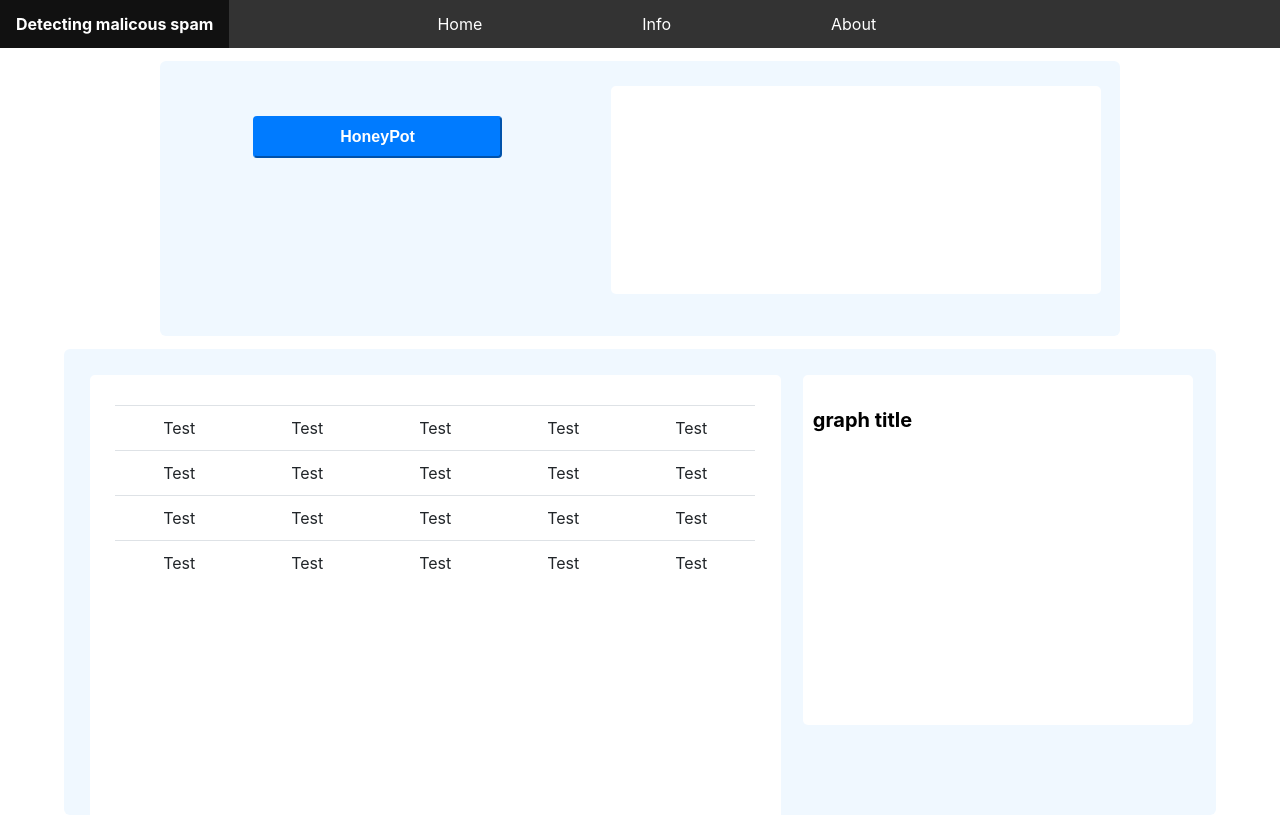
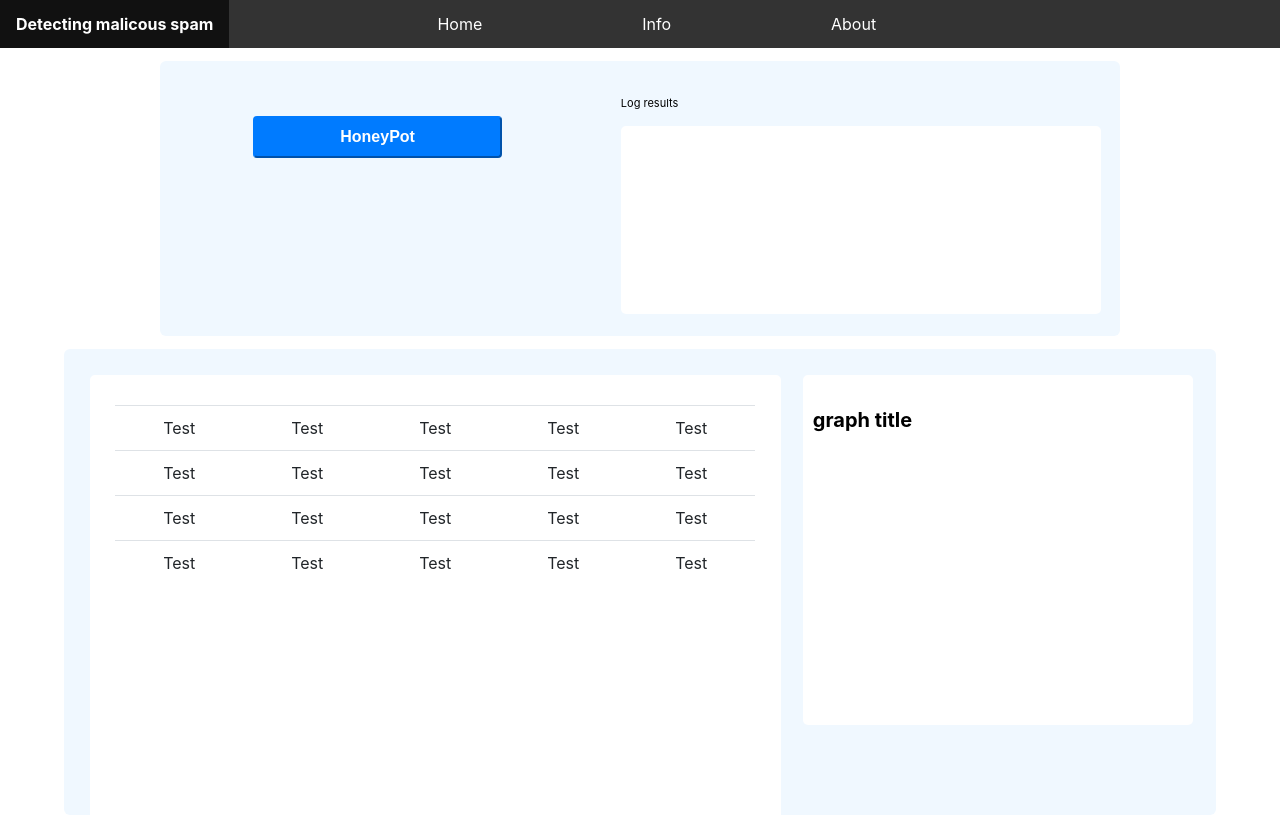
Before and after one commit to YassineJOUT/tweet-v1, a React (Create React App) app: page / in a window 1280 px wide. Built offline with nearby package versions, Linux system fonts and the light colour scheme.

Commit message:
style(logging): add smooth scroll behavior & title

```diff
--- a/src/components/Logging.js
+++ b/src/components/Logging.js
@@ -39,17 +39,19 @@ class Logging extends React.Component {
       }
 
     scrollToBottom() {
-        this.el.scrollIntoView({ behavior: 'smooth' });
+        this.el.scrollTop = this.el.scrollHeight;
       }
 
     render = () => {
             return (
-            <div class="logging"  >
-                {this.state.log.map(item => (
-                    <span ref={el => { this.el = el; }}><pre>{item}</pre><br /></span>
-                ))}
-            </div>
-            );
+                <div className="logging-container">
+                    <span className="log-title">Log results</span>
+                    <div class="logging" ref={el => { this.el = el; }} >
+                        {this.state.log.map(item => (
+                            <span ><pre >{item}</pre><br /></span>
+                        ))}
+                    </div>
+                </div> );
         }
 }
 
--- a/src/css/Logging.css
+++ b/src/css/Logging.css
@@ -1,15 +1,20 @@
 .logging{
     border-radius: 5px;
-    padding-block-start: 20px;
-    padding-left: 10px;
-    width : 50%;
-    height: 75%;
-    font-size: 10px;
-    margin-right: 2%;
-    float: right;
+    margin-top: 15px;
     overflow-y: scroll;
     position: relative;
     background-color: white;
+    font-size: 10px;
+    height: 100%;
+    scroll-behavior: smooth;
+}
+.logging-container{
+    padding-block-start: 5px;
+    padding-left: 10px;
+    width : 50%;
+    margin-right: 2%;
+    height: 75%;
+    float: right;
     border-radius: 5px;
     text-align: left;
 }
@@ -19,3 +24,7 @@
 .txtData {
     color : red;
 }
+.log-title{
+    font-size: 11px;
+
+}
```
